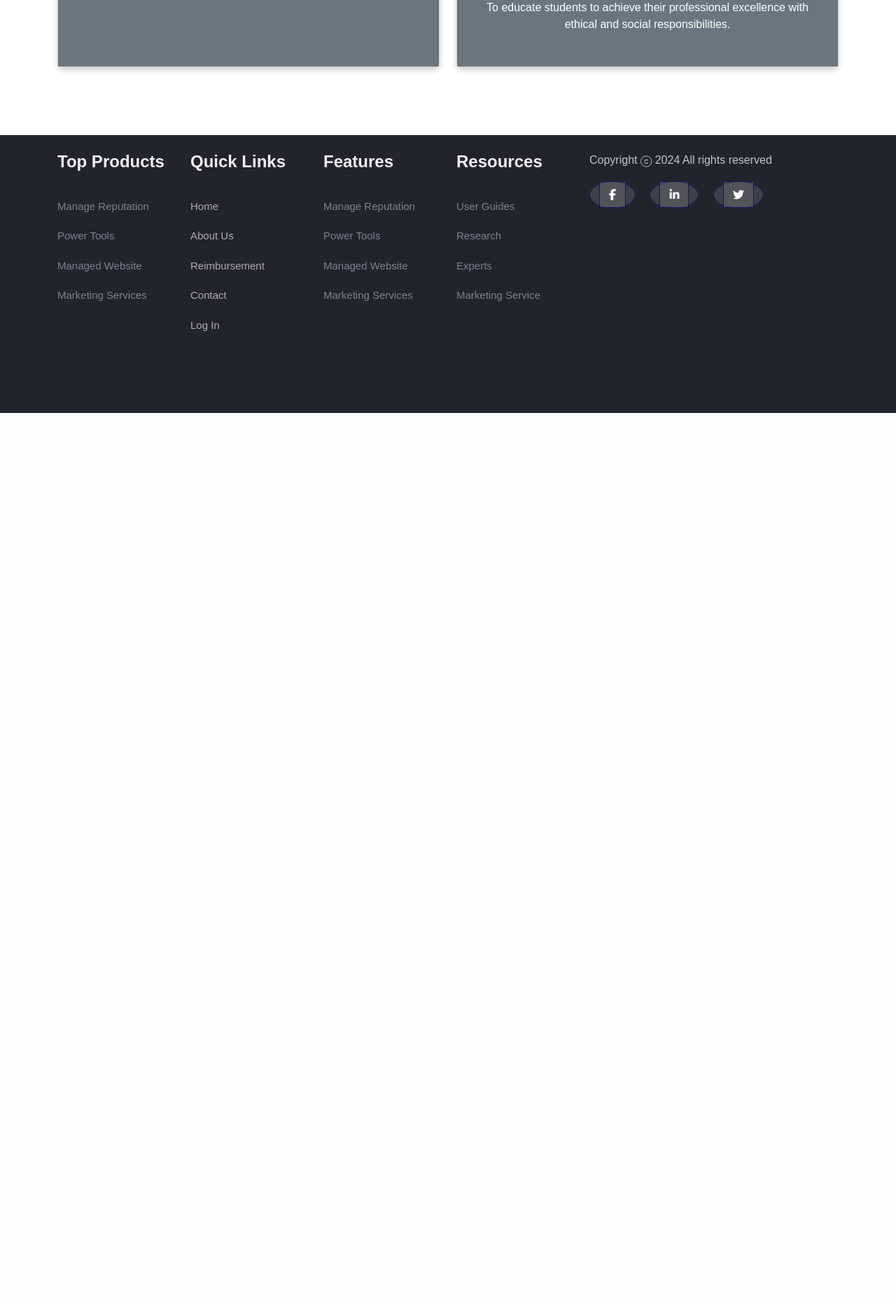
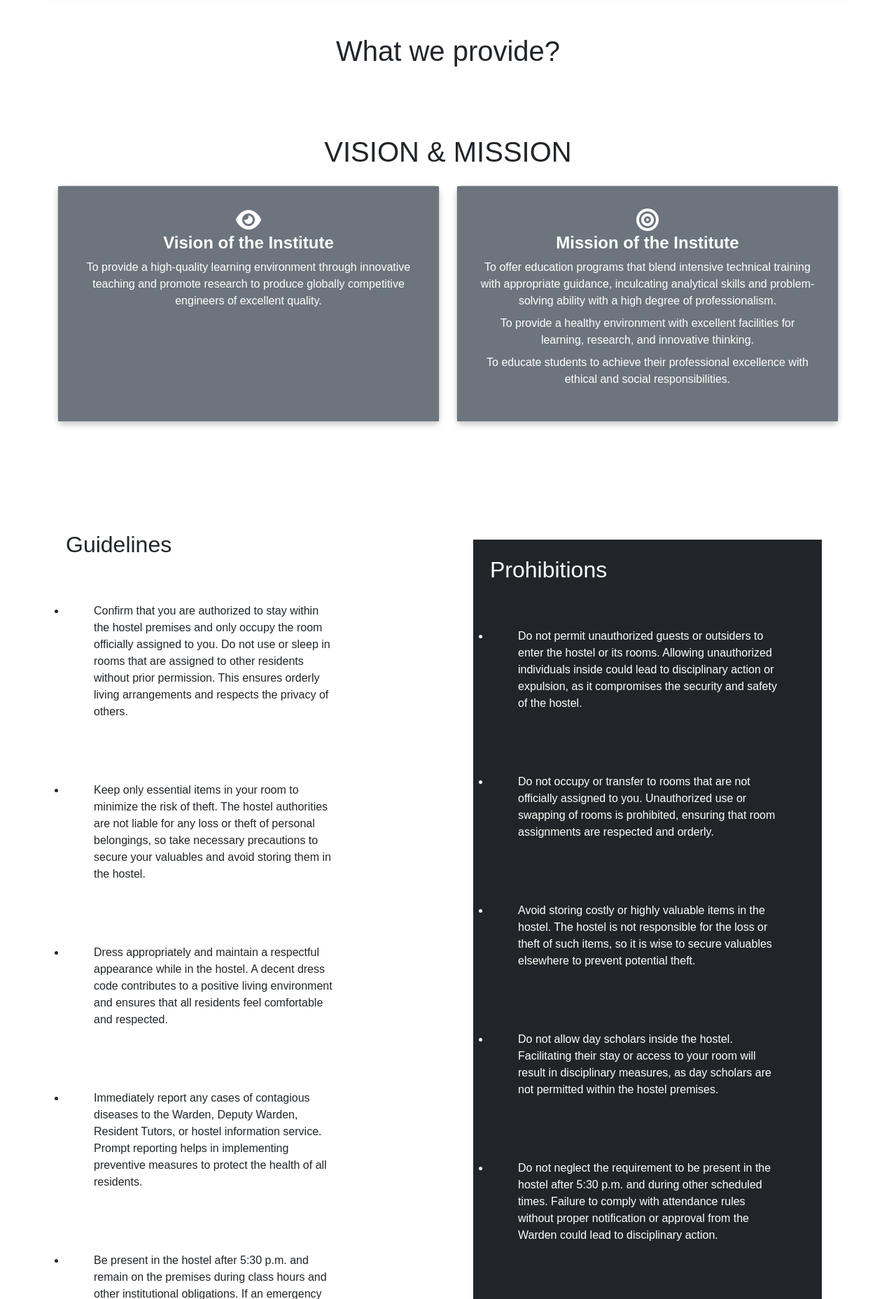
Before and after one commit to 1BhavaniR/Hostel-Mess-Management, a PHP site: page /home.php in a window 1280 px wide. Shown: the part 2279-4135 px from the top of the page at 70% size. Before the commit the page ends 2869 px from the top, so only its background shows below. Run offline with PHP 8.4, Linux system fonts and the light colour scheme; some libraries are stand-ins or nearby versions.

Commit message:
content-and-rules

```diff
--- a/assets/css/home.css
+++ b/assets/css/home.css
@@ -1,10 +1,6 @@
+@import url("https://fonts.googleapis.com/css2?family=Great+Vibes&family=Pacifico&display=swap");
 
-
-@import url('https://fonts.googleapis.com/css2?family=Great+Vibes&family=Pacifico&display=swap');
-
-@import url('https://fonts.googleapis.com/css2?family=Raleway:ital,wght@0,100..900;1,100..900&display=swap');
-
-
+@import url("https://fonts.googleapis.com/css2?family=Raleway:ital,wght@0,100..900;1,100..900&display=swap");
 
 *,
 *::before,
@@ -18,16 +14,14 @@
   box-sizing: border-box;
   font-family: "Spartan", sans-serif;
 }
-.navbar-brand{
+.navbar-brand {
   font-family: "Pacifico", cursive;
 }
 
 body {
   overflow-x: hidden;
   padding-top: 80px;
-  padding-top: calc(
-    80px + 10px
-  );
+  padding-top: calc(80px + 10px);
 }
 .video-container {
   position: relative;
@@ -64,7 +58,7 @@ body {
   text-align: center;
 }
 
- .overlay h1{
+.overlay h1 {
   font-size: 3.5rem;
   color: rgb(250, 244, 244);
   position: relative;
@@ -72,7 +66,7 @@ body {
   margin: 0;
 }
 
- .overlay h1::before {
+.overlay h1::before {
   content: "";
   position: absolute;
   left: 50%;
@@ -97,11 +91,9 @@ body {
   border-radius: 8px;
   line-height: 1.6;
 }
-.quote p{
+.quote p {
   font-family: "Pacifico", cursive;
 }
-
-
 
 /* Custom Styles for Features Section */
 #features {
@@ -178,6 +170,11 @@ body {
   transform: translateY(0);
   opacity: 1;
 }
+.micon,
+.vicon {
+  font-size: 2rem;
+  color: #fff;
+}
 
 #vision-mission .card {
   border-radius: 0.5rem;
@@ -195,6 +192,26 @@ body {
 #vision-mission .card-text,
 #vision-mission ul {
   font-size: 1rem;
+}
+.custom-card {
+  border: none;
+  box-shadow: none;
+  padding: 1.5rem;
+  margin-top: 1.5rem;
+}
+
+.custom-card-body {
+  text-align: start;
+  padding: 1.5rem;
+}
+
+.custom-list {
+  padding-left: 0; /* Removes default list padding */
+}
+
+.custom-list li {
+  padding: 40px;
+  margin-bottom: 1rem; /* Adjusts spacing between list items */
 }
 
 footer {
--- a/home.php
+++ b/home.php
@@ -19,6 +19,29 @@
         </div>
       </div>
     </div>
+    <div class="section container my-5 py-5">
+
+  <div class="section-content text-center">
+  <i class="fas fa-quote-left"></i>
+    <p class="mb-4">
+
+
+      At TPGIT, we take immense pride in offering our students a vibrant and enriching living experience that perfectly complements their academic journey. Our state-of-the-art hostel facilities are meticulously designed to provide a secure, comfortable, and supportive environment, fostering both personal and academic growth.
+    </p>
+    <p class="mb-4">
+      Our hostels stand out for their modern amenities, which include spacious rooms, high-speed internet, and well-maintained recreational areas. Each room is thoughtfully equipped with essential furnishings, ensuring that students have everything they need to focus on their studies while enjoying a homely atmosphere. Additionally, our dedicated housekeeping staff ensures that cleanliness and hygiene are upheld to the highest standards.
+    </p>
+    <p>
+      Beyond the physical comforts, the hostel environment at TPGIT promotes a strong sense of community and camaraderie. With various student-led activities and events organized throughout the year, residents have ample opportunities to engage with peers, develop leadership skills, and create lasting friendships. This vibrant community spirit is a hallmark of our hostel life, contributing significantly to the overall college experience.
+
+
+    </p>
+    <i class="fas fa-quote-right"></i>
+  </div>
+</div>
+
+
+
     <section id="features" class="container my-5">
       <h1 class="text-center mb-4">Awesome Features</h1>
       <p class="text-center mb-5">
@@ -155,6 +178,9 @@
           <div class="col-md-6 mb-4">
             <div class="card text-center h-100">
               <div class="card-body bg-secondary text-white">
+              <i class="fas fa-eye vicon "></i>
+              <br>
+
                 <h3 class="card-title">Vision of the Institute</h3>
                 <p class="card-text text-white">
                   To provide a high-quality learning environment through
@@ -169,6 +195,9 @@
           <div class="col-md-6 mb-4">
             <div class="card text-center h-100">
               <div class="card-body bg-secondary text-white">
+              <i class="fas fa-bullseye micon"></i>
+              <br>
+
                 <h3 class="card-title">Mission of the Institute</h3>
                 <ul class="list-unstyled">
                   <li class="mb-2">
@@ -192,6 +221,44 @@
         </div>
       </div>
     </section>
+    <section id="vision-mission" class="py-5">
+  <div class="container">
+    <div class="row">
+      <div class="col-md-5 mb-4">
+        <div class="custom-card text-start h-100 border-0 shadow-none p-1">
+          <div class="custom-card-body bg-none text-dark p-2" >
+            <h2 class="mb-4">Guidelines</h2>
+            <ul class="custom-list">
+              <li class="mb-2">Confirm that you are authorized to stay within the hostel premises and only occupy the room officially assigned to you. Do not use or sleep in rooms that are assigned to other residents without prior permission. This ensures orderly living arrangements and respects the privacy of others.</li>
+              <li class="mb-2">Keep only essential items in your room to minimize the risk of theft. The hostel authorities are not liable for any loss or theft of personal belongings, so take necessary precautions to secure your valuables and avoid storing them in the hostel.</li>
+              <li class="mb-2">Dress appropriately and maintain a respectful appearance while in the hostel. A decent dress code contributes to a positive living environment and ensures that all residents feel comfortable and respected.</li>
+              <li class="mb-2">Immediately report any cases of contagious diseases to the Warden, Deputy Warden, Resident Tutors, or hostel information service. Prompt reporting helps in implementing preventive measures to protect the health of all residents.</li>
+              <li class="mb-3">Be present in the hostel after 5:30 p.m. and remain on the premises during class hours and other institutional obligations. If an emergency arises, communicate it clearly and seek approval from the Warden to avoid any issues related to attendance.</li>
+            </ul>
+          </div>
+        </div>
+      </div>
+      <div class="col-md-1 mb-4"></div>
+
+      <div class="col-md-6 mb-4">
+  <div class="custom-card text-start h-100 border-0 shadow-none p-4">
+    <div class="custom-card-body bg-dark text-white p-4">
+      <h2 class="mb-4">Prohibitions</h2>
+      <ul class="custom-list">
+        <li class="mb-2">Do not permit unauthorized guests or outsiders to enter the hostel or its rooms. Allowing unauthorized individuals inside could lead to disciplinary action or expulsion, as it compromises the security and safety of the hostel.</li>
+        <li class="mb-2">Do not occupy or transfer to rooms that are not officially assigned to you. Unauthorized use or swapping of rooms is prohibited, ensuring that room assignments are respected and orderly.</li>
+        <li class="mb-2">Avoid storing costly or highly valuable items in the hostel. The hostel is not responsible for the loss or theft of such items, so it is wise to secure valuables elsewhere to prevent potential theft.</li>
+        <li class="mb-2">Do not allow day scholars inside the hostel. Facilitating their stay or access to your room will result in disciplinary measures, as day scholars are not permitted within the hostel premises.</li>
+        <li class="mb-3">Do not neglect the requirement to be present in the hostel after 5:30 p.m. and during other scheduled times. Failure to comply with attendance rules without proper notification or approval from the Warden could lead to disciplinary action.</li>
+      </ul>
+    </div>
+  </div>
+</div>
+
+    </div>
+  </div>
+</section>
+
 
 
 
--- a/includes/footer.php
+++ b/includes/footer.php
@@ -14,21 +14,22 @@
         <div class="col-md-2 footer-col">
           <h4>Quick Links</h4>
           <ul class="list-unstyled">
-            <li><a href="#">Home</a></li>
-            <li><a href="#">About Us</a></li>
+            <li><a href="home.php">Home</a></li>
+            <li><a href="about.php">About Us</a></li>
             <li><a href="#">Reimbursement</a></li>
-            <li><a href="#">Contact</a></li>
-            <li><a href="#">Log In</a></li>
+            <li><a href="contact.php">Contact</a></li>
+            <li><a href="signin.php">Log In</a></li>
 
           </ul>
         </div>
         <div class="col-md-2 footer-col">
-          <h4>Features</h4>
+          <h4>Departments</h4>
           <ul class="list-unstyled">
-            <li>Manage Reputation</li>
-            <li>Power Tools</li>
-            <li>Managed Website</li>
-            <li>Marketing Services</li>
+            <li><a href="https://tpgit.edu.in/index.php/departments/mechanical-engineering/"> BE MECH Dept</a></li>
+            <li><a href="https://tpgit.edu.in/index.php/departments/elec-comm-engineering/">BE ECE Dept</a></li>
+            <li><a href="https://tpgit.edu.in/index.php/departments/civil-engineering/">BE CIVIL Dept</a></li>
+            <li><a href="https://tpgit.edu.in/index.php/departments/b-e-electrical-and-electronics-engineering/">BE EEE Dept</a></li>
+            <li><a href="https://tpgit.edu.in/index.php/departments/b-e-computer-science-engineering/">BE CSE Dept</a></li>
           </ul>
         </div>
         <div class="col-md-2 footer-col">
```
